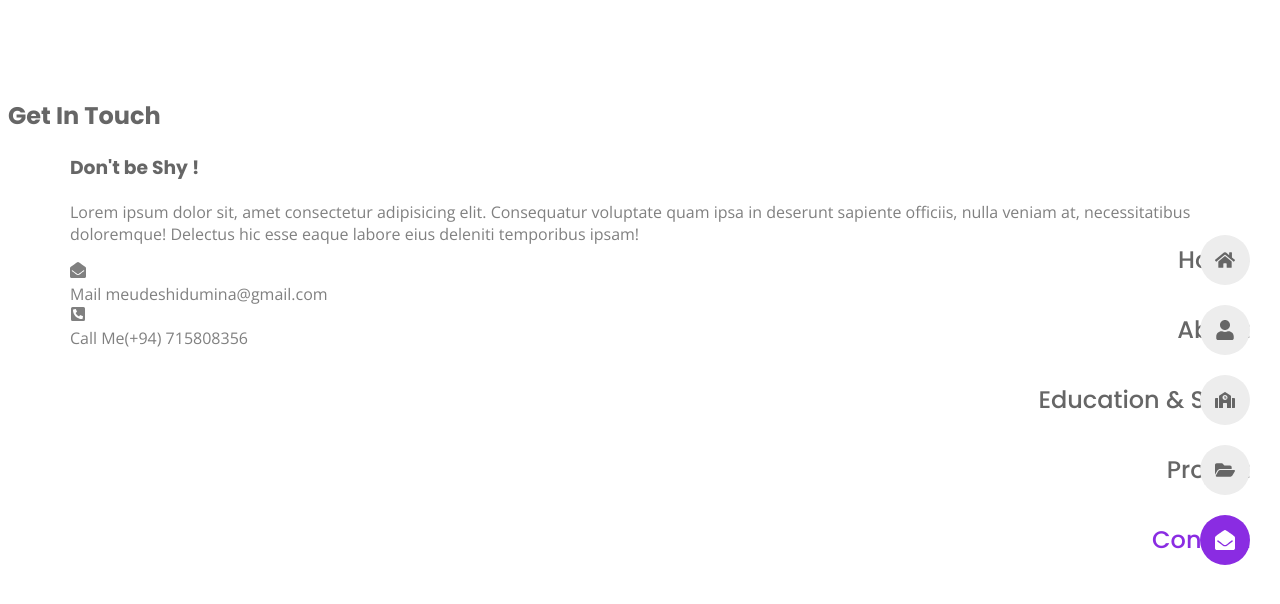
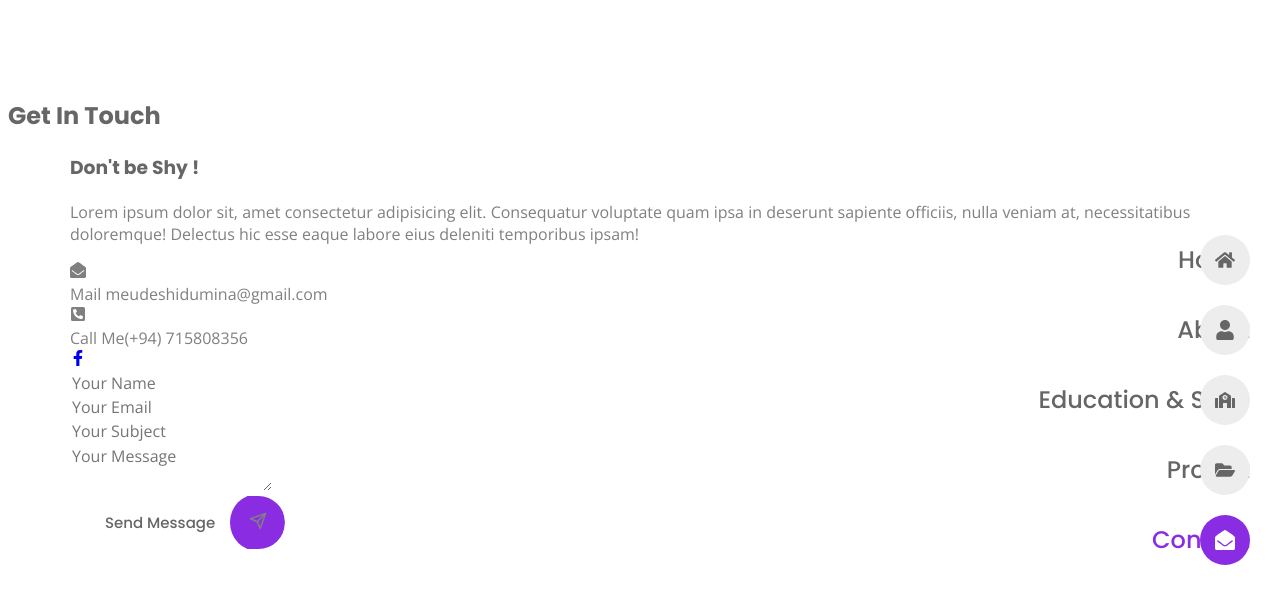
Before and after one commit to WAUdeshinduminaweerakoon/Personal-Portfolio-Website, a React (Create React App) app: page /contact in a window 1280 px wide. Shown: the top 604 px of the page. Built offline with nearby package versions, Linux system fonts and the light colour scheme.

Commit message:
add the text box and input group

```diff
--- a/src/pages/contact/Contact.jsx
+++ b/src/pages/contact/Contact.jsx
@@ -41,8 +41,65 @@ const Contact = () => {
               </div>
             </div>
           </div>
+          <div className='contact__socials'>
+            <a href="https://faceBook.com" className="contact__scial-link">
+              <FaFacebookF/>
+            </a>
+            {/* <a href="https://faceBook.com" className="contact__scial-link">
+              <FaFacebookF/>
+            </a>
+            <a href="https://faceBook.com" className="contact__scial-link">
+              <FaFacebookF/>
+            </a> */}
+          </div>
 
         </div>
+
+        <form className='contact__from'>
+          <div className="from_input-group">
+
+            <div className="form__input-div">
+              <input
+              type="text"
+              placeholder='Your Name'
+              className="form__control"
+              />
+            </div>
+
+            <div className="form__input-div">
+              <input
+              type="email"
+              placeholder='Your Email'
+              className="form__control"
+              />
+            </div>
+
+            <div className="form__input-div">
+              <input
+              type="text"
+              placeholder='Your Subject'
+              className="form__control"
+              />
+            </div>
+
+          </div>
+
+          <div className="form__input-div">
+              <textarea
+              placeholder='Your Message'
+              className="form__control textarea"
+              ></textarea>
+            </div>
+            <button className="button">
+              Send Message
+              <span className="button__icon contact__button-icon">
+                <FiSend/>
+              </span>
+            </button>
+
+        </form>
+
+
       </div>
 
     </section>
```
